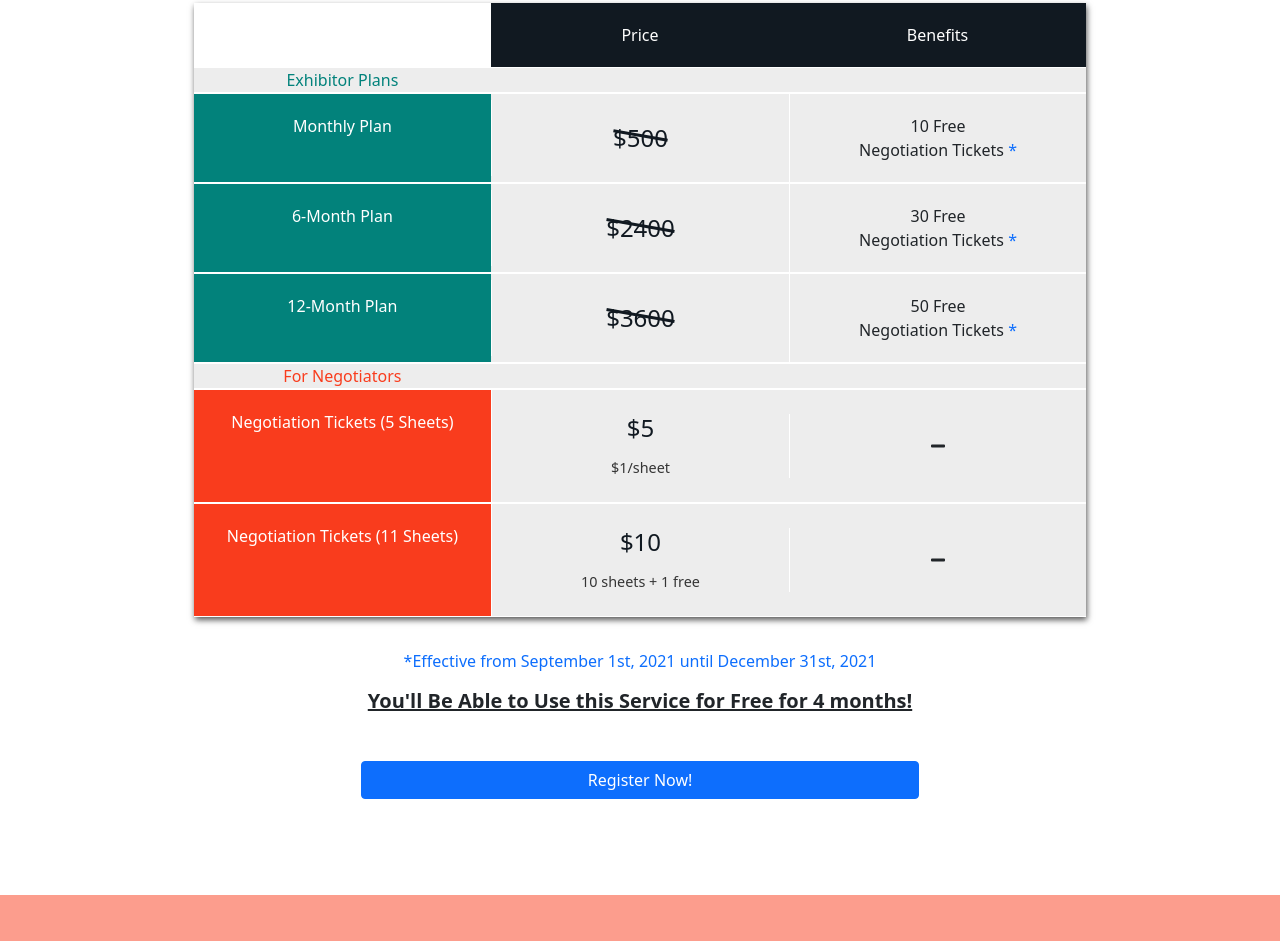
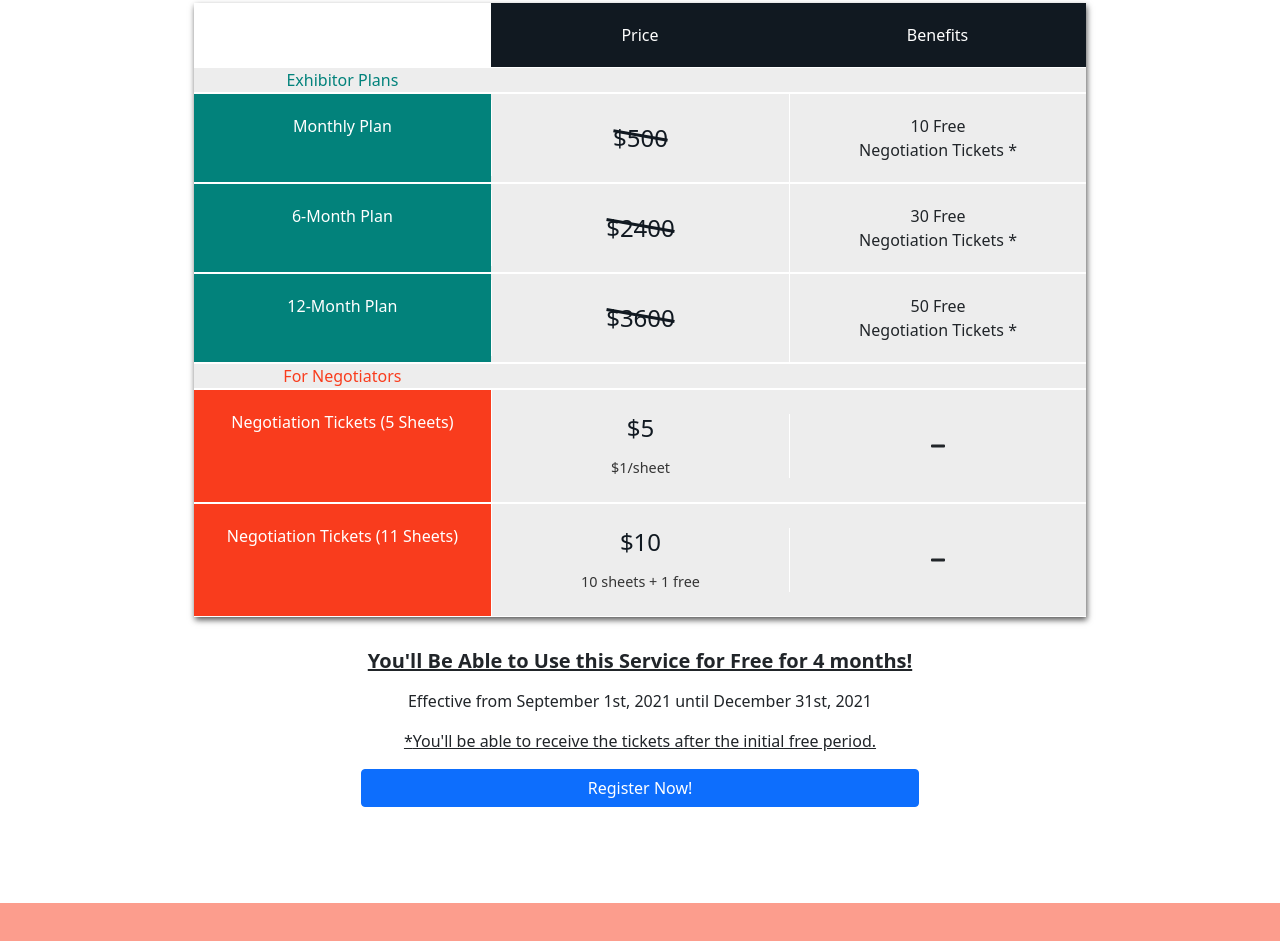
Before and after one commit to if-intense/nile-lp, a plain HTML site: page index.html in a window 1280 px wide. Shown: the part 5785-6726 px from the top of the page. Drawn offline with nearby package versions, Linux system fonts and the light colour scheme.

Commit message:
text change

```diff
--- a/index.html
+++ b/index.html
@@ -261,7 +261,7 @@
                     <h4 class="display-1"><i><i class="fas fa-caret-down"></i></i></h4>
                     <div class="card success">
                       <img src="assets/img/img06.png" alt="Register" class="card-img-top img-fluid">
-                      <div class="card-body"><h3 class="card-title2">Success</h3></div>
+                      <div class="card-body"><h3 class="card-title2 text-uppercase">Success</h3></div>
                     </div>
                   </div>
                 </div>
@@ -413,19 +413,19 @@
                   <div class="row price-list-body g-0 price-list-row">
                     <div class="row-header col-lg-4 col-md-4 col-sm-4 col-12"><div class="content-header">Monthly Plan</div></div>
                     <div class="list-info my-auto col-lg-4 col-md-4 col-sm-4 col-6"><div class="price"><em>$500</em></div></div>
-                    <div class="list-info my-auto col-lg-4 col-md-4 col-sm-4 col-6"><div class="benefits">10 Free<br>Negotiation Tickets <span class="text-primary">*</span></div></div>
+                    <div class="list-info my-auto col-lg-4 col-md-4 col-sm-4 col-6"><div class="benefits">10 Free<br>Negotiation Tickets <span>*</span></div></div>
                   </div>
 
                   <div class="row price-list-body g-0 price-list-row">
                     <div class="row-header col-lg-4 col-md-4 col-sm-4 col-12"><div class="content-header">6-Month Plan</div></div>
                     <div class="list-info my-auto col-lg-4 col-md-4 col-sm-4 col-6"><div class="price"><em>$2400</em></div></div>
-                    <div class="list-info my-auto col-lg-4 col-md-4 col-sm-4 col-6"><div class="benefits">30 Free<br>Negotiation Tickets <span class="text-primary">*</span></div></div>
+                    <div class="list-info my-auto col-lg-4 col-md-4 col-sm-4 col-6"><div class="benefits">30 Free<br>Negotiation Tickets <span>*</span></div></div>
                   </div>
 
                   <div class="row price-list-body g-0 price-list-row">
                     <div class="row-header col-lg-4 col-md-4 col-sm-4 col-12"><div class="content-header">12-Month Plan</div></div>
                     <div class="list-info my-auto col-lg-4 col-md-4 col-sm-4 col-6"><div class="price"><em>$3600</em></div></div>
-                    <div class="list-info my-auto col-lg-4 col-md-4 col-sm-4 col-6"><div class="benefits">50 Free<br>Negotiation Tickets <span class="text-primary">*</span></div></div>
+                    <div class="list-info my-auto col-lg-4 col-md-4 col-sm-4 col-6"><div class="benefits">50 Free<br>Negotiation Tickets <span>*</span></div></div>
                   </div>
 
                   <div class="row price-list-body g-0 price-list-row">
@@ -447,8 +447,10 @@
                 </div>
 
                 <div class="register col-lg-6 col-md-8 col-sm-12">
-                  <p class="text-primary"><span>*</span>Effective from September 1st, 2021 until December 31st, 2021</p>
-                  <h5 class="mb-5"><strong><u>You'll Be Able to Use this Service for Free for 4 months! </u></strong></h5>
+                  <h5 class="mb-3"><strong><u>You'll Be Able to Use this Service for Free for 4 months! </u></strong></h5>
+                  <p>Effective from September 1st, 2021 until December 31st, 2021</p>
+                  <p><u><span>*</span>You'll be able to receive the tickets after the initial free period.</u></p>
+
                   <a href="https://nile.inc/users/sign_up?locale=en&pos=seller" class="btn btn-primary">Register Now!</a>
                 </div>
             </div>
```
